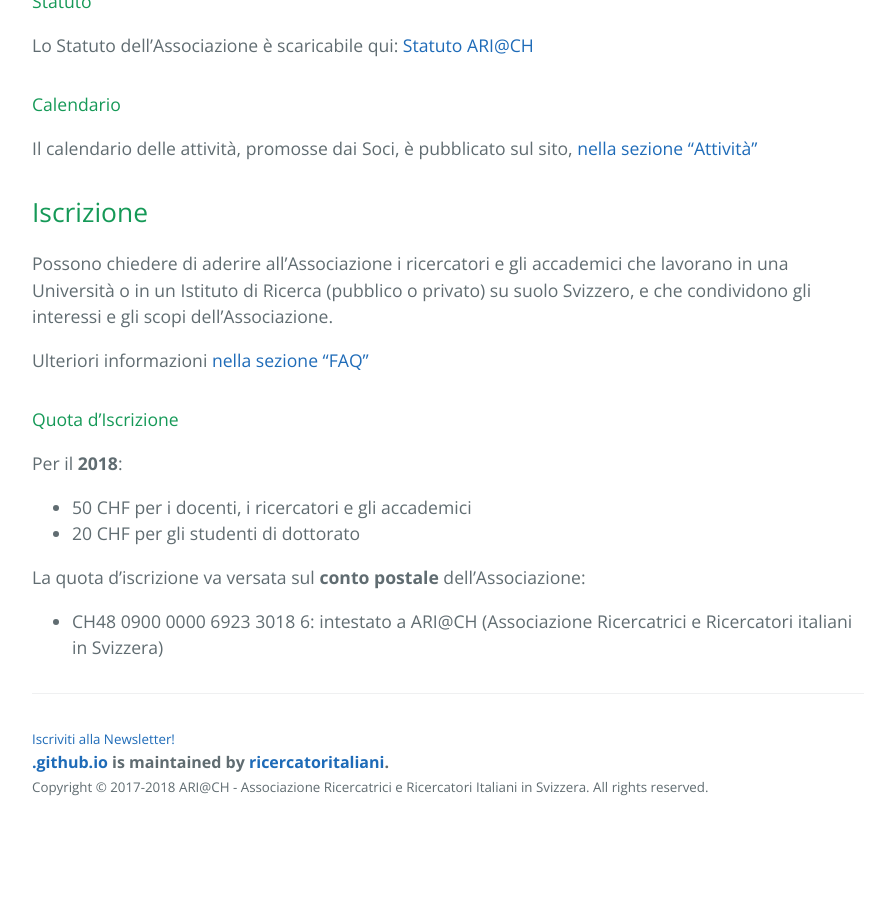
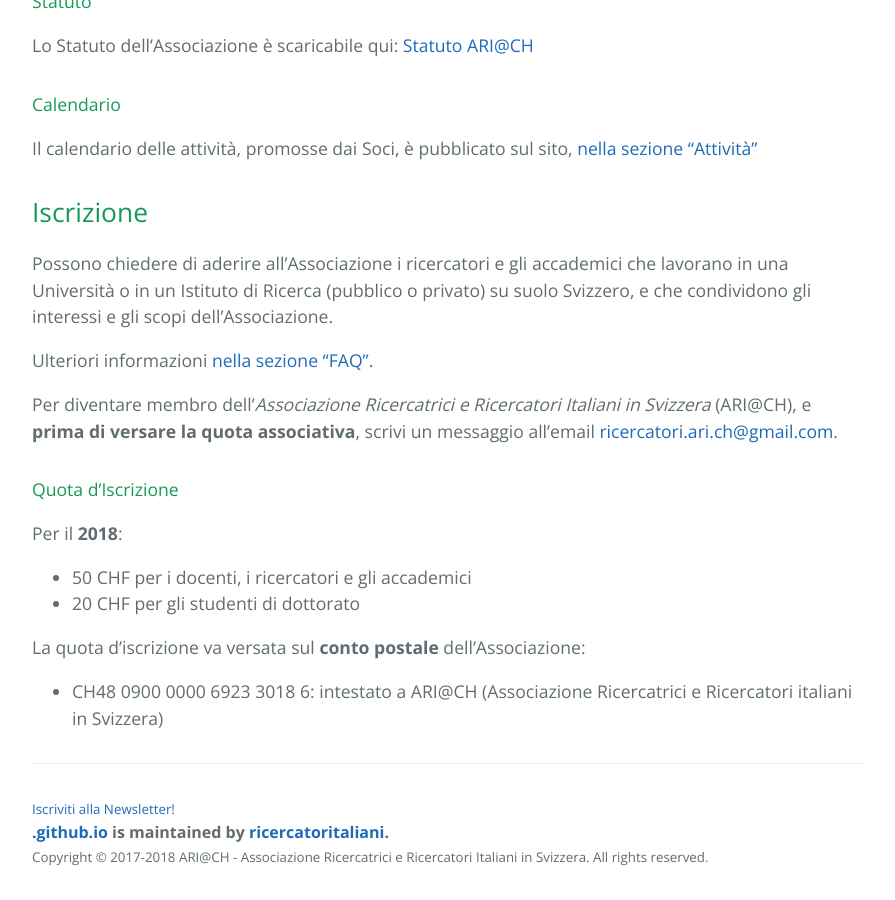
Before and after one commit to ricercatoritaliani/.github.io, a Jekyll site: the page built from pages/about/index.md, in a window 1280 px wide and 900 px high, scrolled down 1573 px. Shown: the whole window, without its empty margins (192-1087 px from the left). Built offline with Jekyll 4.4.1, drawn with Linux system fonts in a browser that asks for light colours; comment, search, counter and statistics services are not loaded; before the commit the page ends 2403 px from its top, so only the background shows below that.

Commit message:
aggiunte istruzioni per iscrizione

```diff
--- a/pages/about/index.md
+++ b/pages/about/index.md
@@ -57,7 +57,9 @@
 
 Possono chiedere di aderire all’Associazione i ricercatori e gli accademici che lavorano in una Università o in un Istituto di Ricerca (pubblico o privato) su suolo Svizzero, e che condividono gli interessi e gli scopi dell’Associazione.
 
-Ulteriori informazioni [nella sezione "FAQ"](/pages/faq/#chi-puo-iscriversi-all-associazione)
+Ulteriori informazioni [nella sezione "FAQ"](/pages/faq/#chi-puo-iscriversi-all-associazione).
+
+Per diventare membro dell'*Associazione Ricercatrici e Ricercatori Italiani in Svizzera* (ARI@CH), e **prima di versare la quota associativa**, scrivi un messaggio all'email [ricercatori.ari.ch@gmail.com](mailto:ricercatori.ari.ch@gmail.com).
 
 #### Quota d'Iscrizione
 
```
